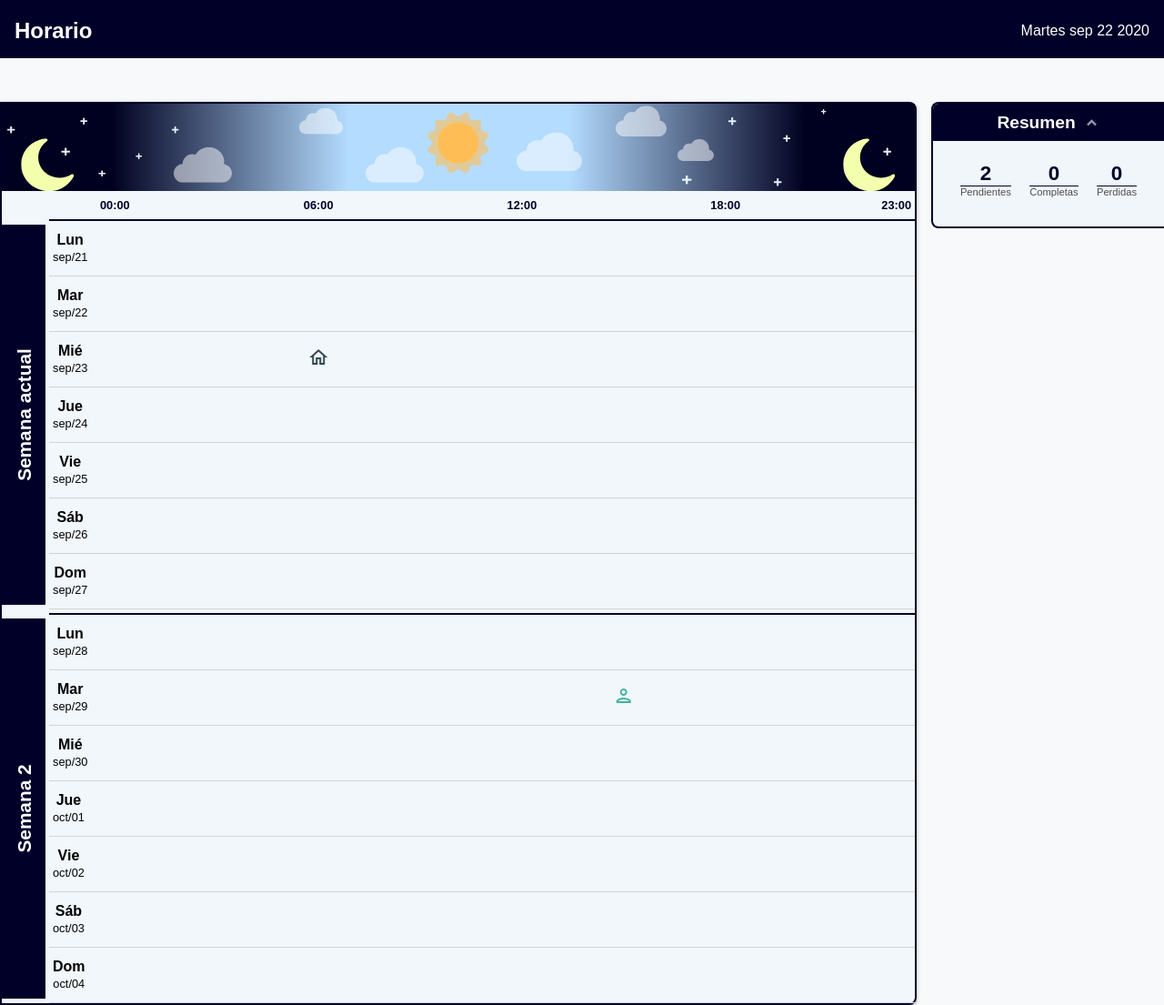
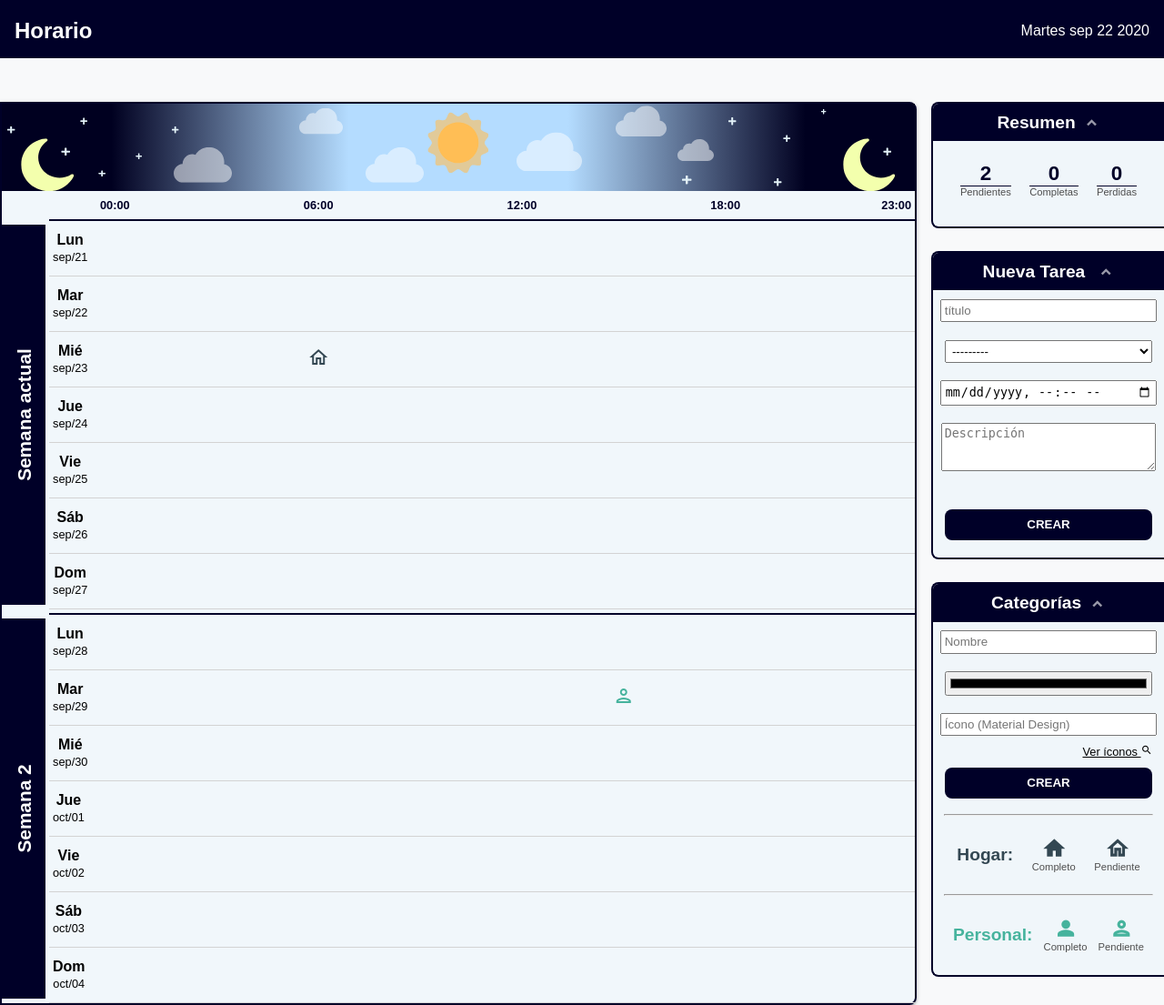
Before and after one commit to JuanEstebanLopez/Ejemplo-Django, a Django app: page / in a window 1280 px wide. Shown: the whole page at 91% size. Run offline with Django 3.2, Linux system fonts and the light colour scheme; data comes from the database, SQL or seed files in the repository; both versions use the stored data as it was after the commit.

Commit message:
Add forms

```diff
--- /dev/null
+++ b/task_app/forms.py
@@ -0,0 +1,22 @@
+from django import forms
+from .models import Category, Task
+
+class CategoryForm(forms.ModelForm):
+    class Meta:
+        model = Category
+        widgets = {
+            'name': forms.TextInput(attrs={'placeholder': 'Nombre'}),
+            'color': forms.TextInput(attrs={'placeholder': 'Color', 'type':'color'}),
+            'icon': forms.TextInput(attrs={'placeholder': 'Ícono (Material Design)'}),
+        }
+        fields = ('name', 'color', 'icon')
+
+class TaskForm(forms.ModelForm):
+    class Meta:
+        model = Task
+        widgets = {
+            'title': forms.TextInput(attrs={'placeholder': 'título'}),
+            'date': forms.TextInput(attrs={'placeholder': 'título', 'type':'datetime-local', 'required':'True'}),
+            'description': forms.Textarea(attrs={'placeholder': 'título', 'rows':"3", 'placeholder':"Descripción"}),
+        }
+        fields = ('title', 'category', 'date', 'description')
--- a/task_app/templates/sidemenu.html
+++ b/task_app/templates/sidemenu.html
@@ -16,4 +16,49 @@
         </div>
       </div>
     </div>
+    <div class="side-card create-task" id="create-task">
+      <div class="title" onclick="showHideSideCard(this)">
+        Nueva Tarea
+      </div>
+      <form action="{% url 'new_task' %}" method="POST" class="card-content">
+        {% csrf_token %}
+        {{ forms.newTask.as_p }}
+        <br />
+        <input type="submit" value="CREAR" />
+      </form>
+    </div>
+
+    <div class="side-card create-category">
+      <div class="title" onclick="showHideSideCard(this)">Categorías</div>
+      <div class="card-content">
+        <form action="{% url 'new_category' %}" method="POST">
+            {% csrf_token %}
+            {{ forms.newCategory.as_p }}
+            <p class="text-min">
+                <a href="https://material.io/resources/icons/?style=baseline" target="_blank"  rel="noreferrer noopener">Ver íconos <i class="material-icons">
+                    search
+                    </i></a>
+            </p>
+
+          <input type="submit" value="CREAR" />
+        </form>
+
+        {% for category in categories %}
+        <hr width="90%" />
+        <div class="category-info" style="color:{{ category.color }};">
+          <div class="flex category-items">
+            <b class="category-name">{{ category.name }}: </b>
+            <div class="category-item">
+              <b class="material-icons">{{ category.icon }}</b>
+              <span>Completo</span>
+            </div>
+            <div class="category-item">
+              <b class="material-icons-outlined">{{ category.icon }}</b>
+              <span>Pendiente</span>
+            </div>
+          </div>
+        </div>
+        {% endfor %}
+      </div>
+    </div>
   </div>
--- a/task_app/urls.py
+++ b/task_app/urls.py
@@ -1,6 +1,8 @@
 from django.urls import path, include
-from .views import *
+from .views import schedulerView, checkTask, newTask, newCategory
 urlpatterns = [
     path('', schedulerView, name='scheduler'),
     path('check/<int:id>/<slug:week>', checkTask, name='check_task'),
+    path('new_task', newTask, name='new_task'),
+    path('new_category', newCategory, name='new_category'),
 ]
--- a/task_app/views.py
+++ b/task_app/views.py
@@ -5,6 +5,7 @@ from functools import reduce
 from django.utils.dateformat import DateFormat
 from django.utils import timezone
 from django.utils.formats import get_format
+from .forms import CategoryForm, TaskForm
 
 from .models import Task, Category
 
@@ -117,6 +118,11 @@ def schedulerView(request):
     summary["lost"] = Task.objects.filter(date__lt=iDate).filter(complete=False).count()
     data["summary"] = summary
 
+    data["forms"] = {
+        "newTask": TaskForm(),
+        "newCategory": CategoryForm()
+    }
+
     data["categories"] = Category.objects.all()
     return render(request, 'scheduler.html', data)
 
@@ -134,3 +140,17 @@ def checkTask(request, id, week=""):
     task.save()
     rUrl = '/#' + week if week != "" else '/'
     return redirect(rUrl)
+
+def newTask(request):
+    if request.method == "POST":
+        form = TaskForm(request.POST)
+        if form.is_valid():
+            form.save()
+    return redirect("/")
+
+def newCategory(request):
+    if request.method == "POST":
+        form = CategoryForm(request.POST)
+        if form.is_valid():
+            form.save()
+    return redirect("/")
```
Also changed, not shown: db.sqlite3.
